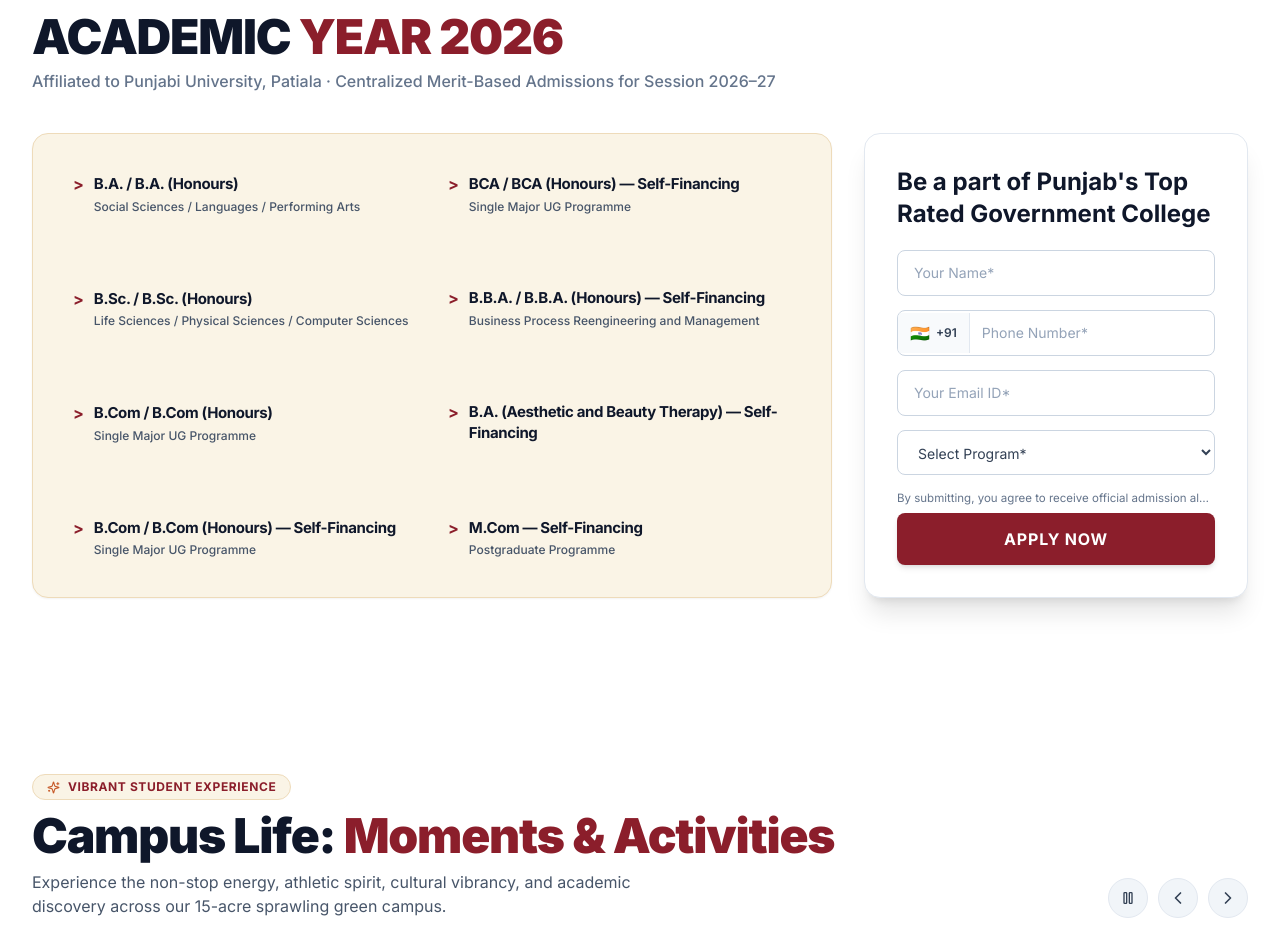
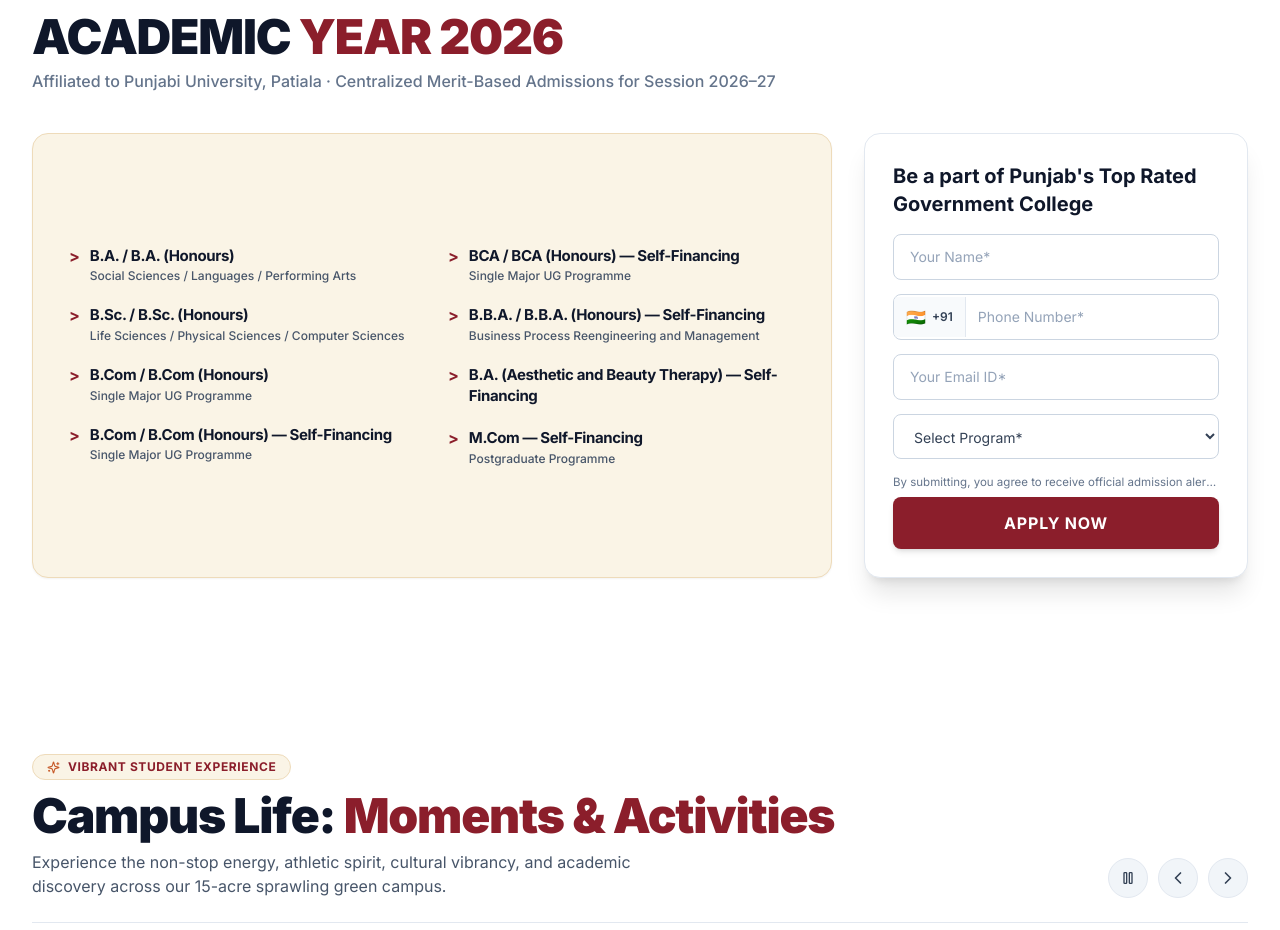
Before and after one commit to rahulweb017-ship-it/Govt-Collage-Derabassi, a React (Vite) app: page / in a window 1280 px wide. Shown: the part 2080-3010 px from the top of the page. Built offline with nearby package versions, Linux system fonts and the light colour scheme.

Commit message:
Reduce vertical space between courses and vertically center content

```diff
--- a/src/components/sections/AcademicProgrammes.jsx
+++ b/src/components/sections/AcademicProgrammes.jsx
@@ -81,18 +81,18 @@
         <div className="grid grid-cols-1 lg:grid-cols-12 gap-8 items-stretch">
 
           {/* 1. LEFT PANEL: WARM IVORY/CREAM PROGRAM DIRECTORY (8 COLUMNS ON DESKTOP) */}
-          <div className="lg:col-span-8 bg-[#FAF4E6] rounded-2xl p-6 sm:p-10 border border-[#EEDBBA] shadow-sm flex flex-col justify-between h-full">
-            <div className="grid grid-cols-1 md:grid-cols-2 gap-x-8 gap-y-8 h-full">
+          <div className="lg:col-span-8 bg-[#FAF4E6] rounded-2xl p-6 sm:p-8 lg:p-9 border border-[#EEDBBA] shadow-sm flex flex-col justify-center">
+            <div className="grid grid-cols-1 md:grid-cols-2 gap-x-8 gap-y-4">
 
               {/* Column 1 */}
-              <div className="flex flex-col justify-between space-y-6 sm:space-y-7">
+              <div className="space-y-4">
                 {academicDirectoryCol1.map((item, idx) => (
                   <div key={idx} className="group">
                     <a
                       href={item.href}
                       target="_blank"
                       rel="noopener noreferrer"
-                      className="flex items-start gap-2.5 text-slate-900 group-hover:text-[#8B1E2B] transition-colors p-2.5 -m-2.5 rounded-xl hover:bg-white/80 transition-all duration-200"
+                      className="flex items-start gap-2.5 text-slate-900 group-hover:text-[#8B1E2B] transition-colors p-1.5 -m-1.5 rounded-lg hover:bg-white/80 transition-all duration-150"
                     >
                       <span className="text-[#8B1E2B] font-bold text-base mt-0.5 leading-none shrink-0 group-hover:translate-x-0.5 transition-transform">
                         &gt;
@@ -102,7 +102,7 @@
                           {item.title}
                         </h3>
                         {item.subtitle && (
-                          <p className="text-xs text-slate-600 font-medium leading-tight mt-1">
+                          <p className="text-xs text-slate-600 font-medium leading-tight mt-0.5">
                             {item.subtitle}
                           </p>
                         )}
@@ -113,14 +113,14 @@
               </div>
 
               {/* Column 2 */}
-              <div className="flex flex-col justify-between space-y-6 sm:space-y-7">
+              <div className="space-y-4">
                 {academicDirectoryCol2.map((item, idx) => (
                   <div key={idx} className="group">
                     <a
                       href={item.href}
                       target="_blank"
                       rel="noopener noreferrer"
-                      className="flex items-start gap-2.5 text-slate-900 group-hover:text-[#8B1E2B] transition-colors p-2.5 -m-2.5 rounded-xl hover:bg-white/80 transition-all duration-200"
+                      className="flex items-start gap-2.5 text-slate-900 group-hover:text-[#8B1E2B] transition-colors p-1.5 -m-1.5 rounded-lg hover:bg-white/80 transition-all duration-150"
                     >
                       <span className="text-[#8B1E2B] font-bold text-base mt-0.5 leading-none shrink-0 group-hover:translate-x-0.5 transition-transform">
                         &gt;
@@ -130,7 +130,7 @@
                           {item.title}
                         </h3>
                         {item.subtitle && (
-                          <p className="text-xs text-slate-600 font-medium leading-tight mt-1">
+                          <p className="text-xs text-slate-600 font-medium leading-tight mt-0.5">
                             {item.subtitle}
                           </p>
                         )}
@@ -144,9 +144,9 @@
           </div>
 
           {/* 2. RIGHT PANEL: HIGH-CONVERSION ADMISSION ENQUIRY LEAD FORM (4 COLUMNS ON DESKTOP) */}
-          <div className="lg:col-span-4 bg-white rounded-2xl p-6 sm:p-8 shadow-xl border border-slate-200 flex flex-col justify-between h-full">
+          <div className="lg:col-span-4 bg-white rounded-2xl p-6 sm:p-7 shadow-xl border border-slate-200 flex flex-col justify-center">
 
-            <h3 className="text-xl sm:text-2xl font-bold text-slate-900 font-display leading-tight mb-5">
+            <h3 className="text-lg sm:text-xl font-bold text-slate-900 font-display leading-tight mb-4">
               Be a part of Punjab's Top Rated Government College
             </h3>
 
```
